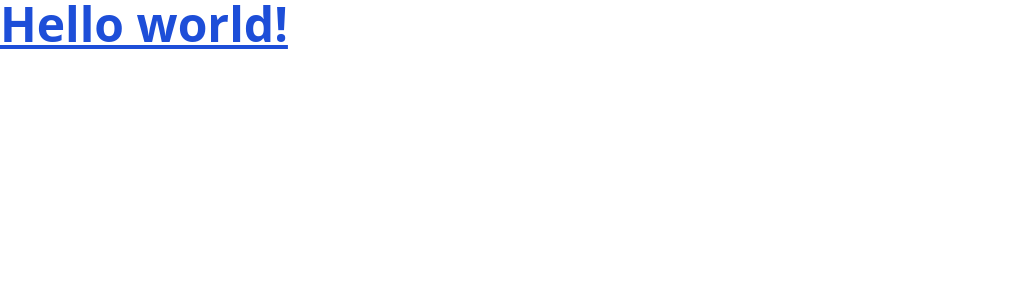
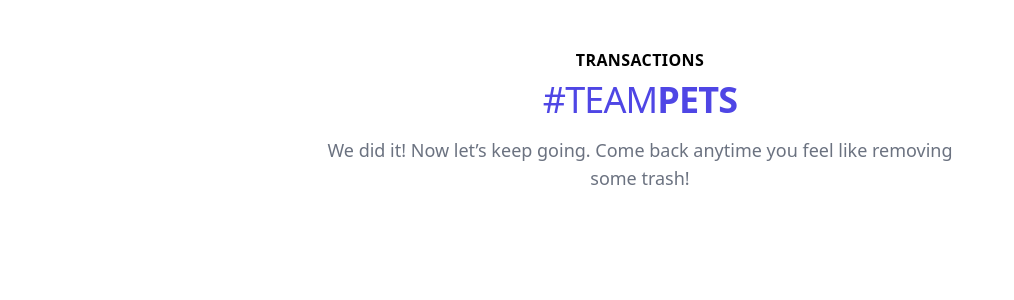
Before and after one commit to bbasli/TeamPets, a React (Create React App) app in the folder client/: page / in a window 1280 px wide. Shown: the top 300 px of the page, without its empty margins (0-1014 px from the left). Built offline with nearby package versions, Linux system fonts and the light colour scheme.

Commit message:
Update the header of the page

```diff
--- a/client/src/App.js
+++ b/client/src/App.js
@@ -1,8 +1,18 @@
 function App() {
   return (
-    <h1 className="text-5xl text-blue-700 font-bold underline">
-      Hello world!
-    </h1>
+    <div className="py-12 bg-white">
+      <div className="max-w-7xl mx-auto px-4 sm:px-6 lg:px-8">
+        <div className="lg:text-center">
+          <h2 className="text-bas font-semibold tracking-wide uppercase">Transactions</h2>
+          <p className="mt-2 leading-8 tracking-tight uppercase text-indigo-600 sm:text-4xl">
+            <span>#team<span className="font-extrabold">pets</span></span>
+          </p>
+          <p className="mt-4 max-w-2xl text-lg text-gray-500 lg:mx-auto">
+            We did it! Now let’s keep going. Come back anytime you feel like removing some trash!
+          </p>
+        </div>
+      </div>
+    </div>
   );
 }
 
--- a/client/tailwind.config.js
+++ b/client/tailwind.config.js
@@ -3,6 +3,9 @@ module.exports = {
     "./src/**/*.{js,jsx,ts,tsx}",
   ],
   theme: {
+    container: {
+      center: true,
+    },
     extend: {},
   },
   plugins: [],
```
